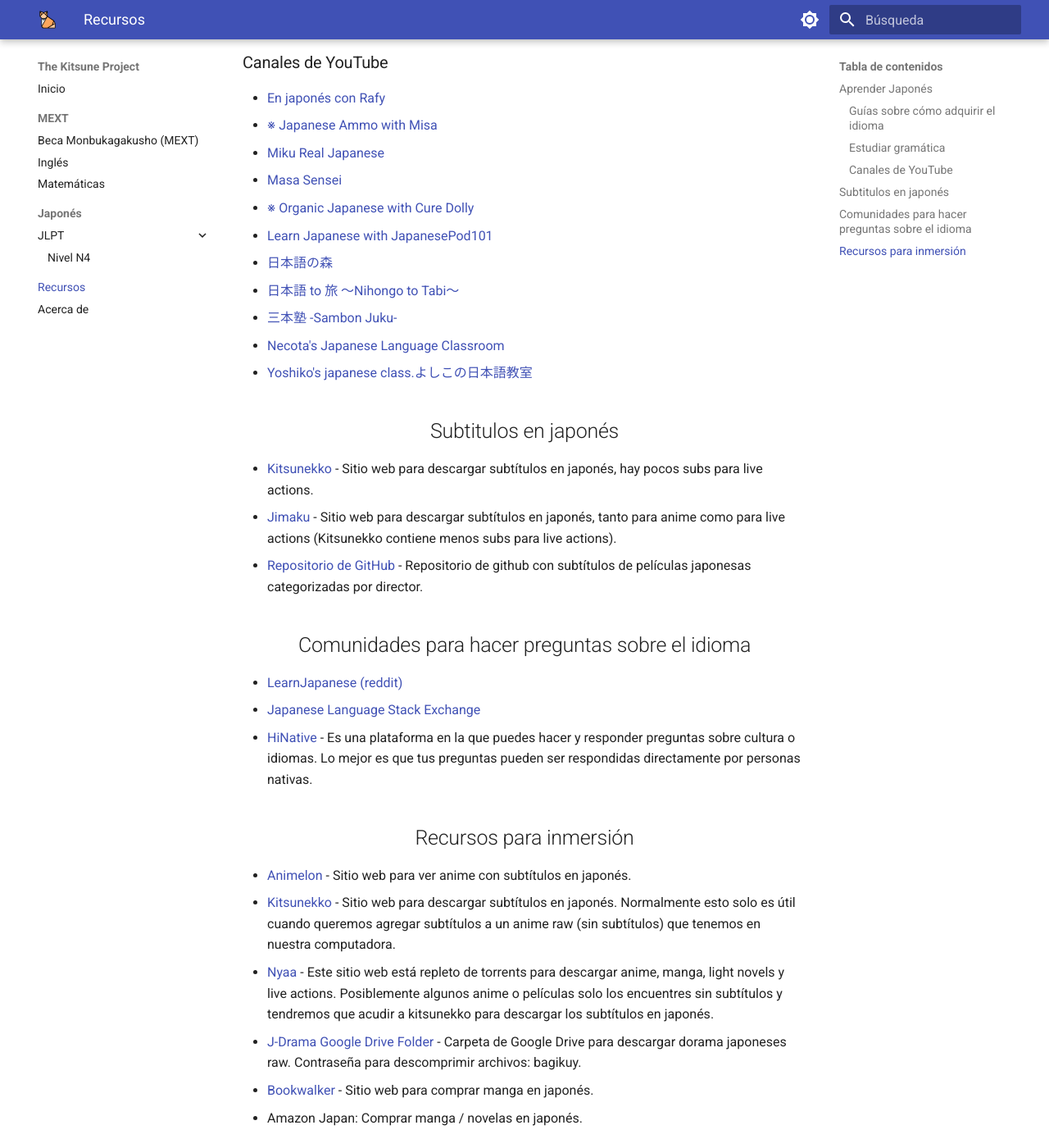
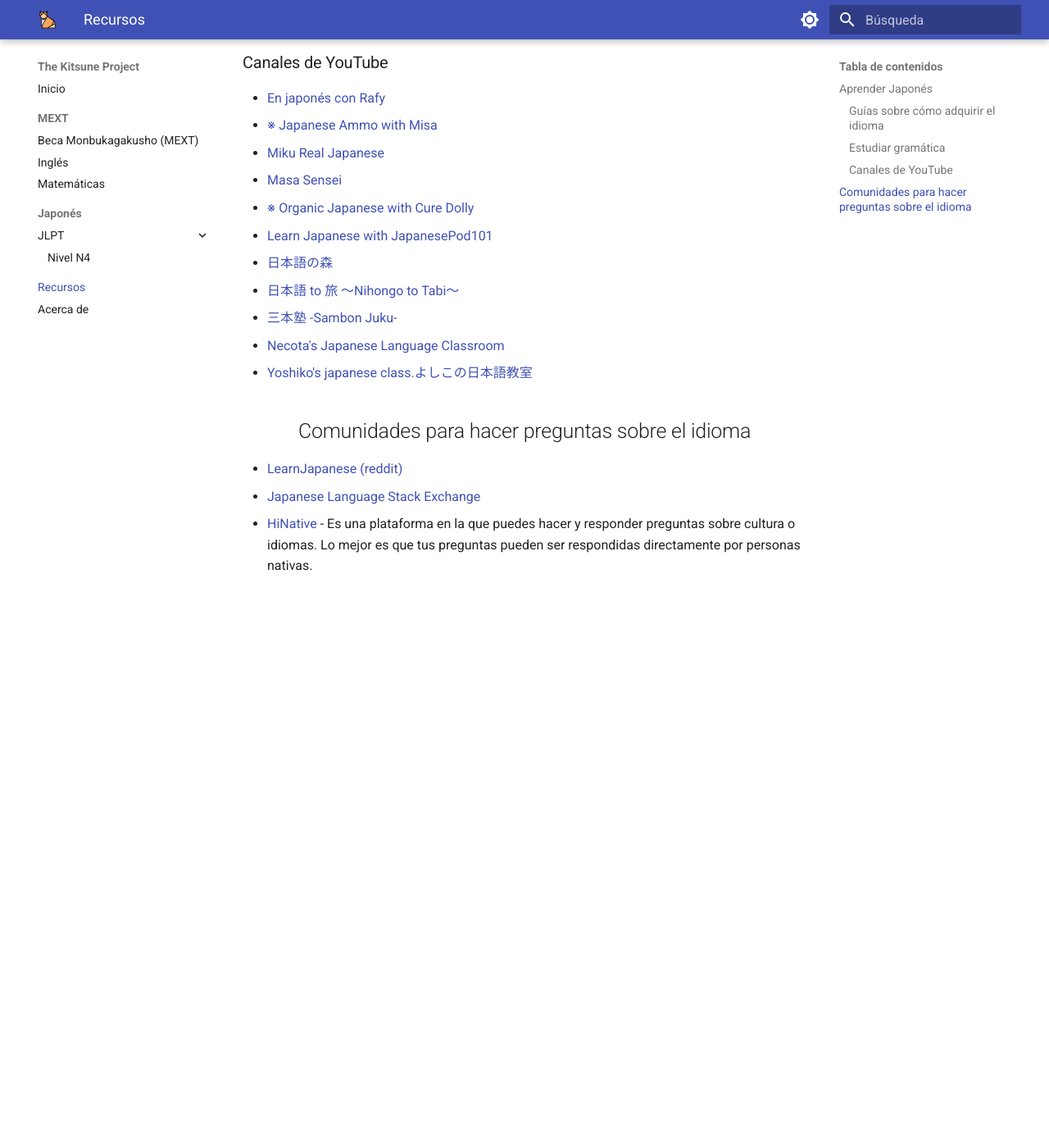
Before and after one commit to yuurei1999/TKP_sitio-web, an MkDocs documentation site: the page built from docs/recursos.md, in a window 1280 px wide and 1400 px high, scrolled down 646 px. Shown: the whole window at 82% size. Built offline with MkDocs 1.6.1 and Material for MkDocs 9.7.7, drawn with Linux system fonts in a browser that asks for light colours; after the commit the page ends 1373 px from its top, so only the background shows below that.

Commit message:
Remueve los links a sitios web que infringe los derechos de autor

```diff
--- a/docs/recursos.md
+++ b/docs/recursos.md
@@ -27,21 +27,8 @@
 * [Necota's Japanese Language Classroom](https://www.youtube.com/channel/UCRueOUh7I2IHP74irBGf1mA){:target="_blank"}
 * [Yoshiko's japanese class.よしこの日本語教室](https://www.youtube.com/channel/UCmGDPdyye0U6bJ0npDdUIfw){:target="_blank"}
 
-## Subtitulos en japonés
-* [Kitsunekko](https://kitsunekko.net/){:target="_blank"} - Sitio web para descargar subtítulos en japonés, hay pocos subs para live actions.
-* [Jimaku](https://jimaku.cc/){:target="_blank"} - Sitio web para descargar subtítulos en japonés, tanto para anime como para live actions (Kitsunekko contiene menos subs para live actions).
-* [Repositorio de GitHub](https://github.com/eurusdagr/Japanese-Movies-Subtitles){:target="_blank"} - Repositorio de github con subtítulos de películas japonesas categorizadas por director.
-
 
 ## Comunidades para hacer preguntas sobre el idioma
 * [LearnJapanese (reddit)](https://www.reddit.com/r/LearnJapanese/){:target="_blank"}
 * [Japanese Language Stack Exchange](https://japanese.stackexchange.com/){:target="_blank"}
 * [HiNative](https://hinative.com/){:target="_blank"} - Es una plataforma en la que puedes hacer y responder preguntas sobre cultura o idiomas. Lo mejor es que tus preguntas pueden ser respondidas directamente por personas nativas.
-
-## Recursos para inmersión
-* [Animelon](https://animelon.com/){target="_blank"} - Sitio web para ver anime con subtítulos en japonés.
-* [Kitsunekko](https://kitsunekko.net/){target="_blank"} - Sitio web para descargar subtítulos en japonés. Normalmente esto solo es útil cuando queremos agregar subtítulos a un anime raw (sin subtítulos) que tenemos en nuestra computadora.
-* [Nyaa](https://nyaa.si/){target="_blank"} - Este sitio web está repleto de torrents para descargar anime, manga, light novels y live actions. Posiblemente algunos anime o películas solo los encuentres sin subtítulos y tendremos que acudir a kitsunekko para descargar los subtítulos en japonés.
-* [J-Drama Google Drive Folder](https://drive.google.com/drive/folders/0B4SicD-zZ_Z1SWtNWjlfMmJtRFE?resourcekey=0-Mb-d6oqmNscdL_zO16m4Uw){target="_blank"} - Carpeta de Google Drive para descargar dorama japoneses raw. Contraseña para descomprimir archivos: bagikuy.
-* [Bookwalker](https://bookwalker.jp/top/?pid=FcV8y7){target="_blank"} - Sitio web para comprar manga en japonés.
-* Amazon Japan: Comprar manga / novelas en japonés.
```
